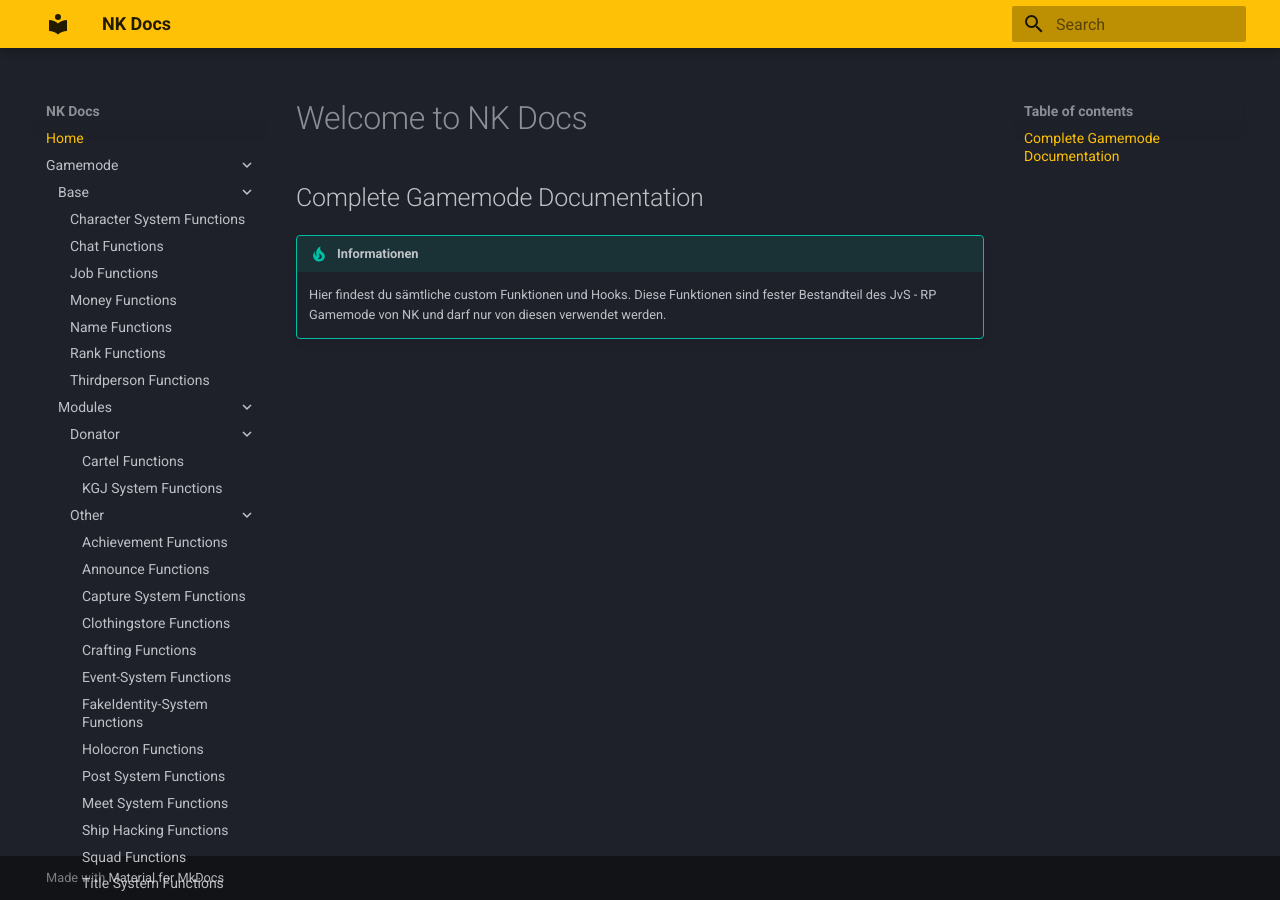
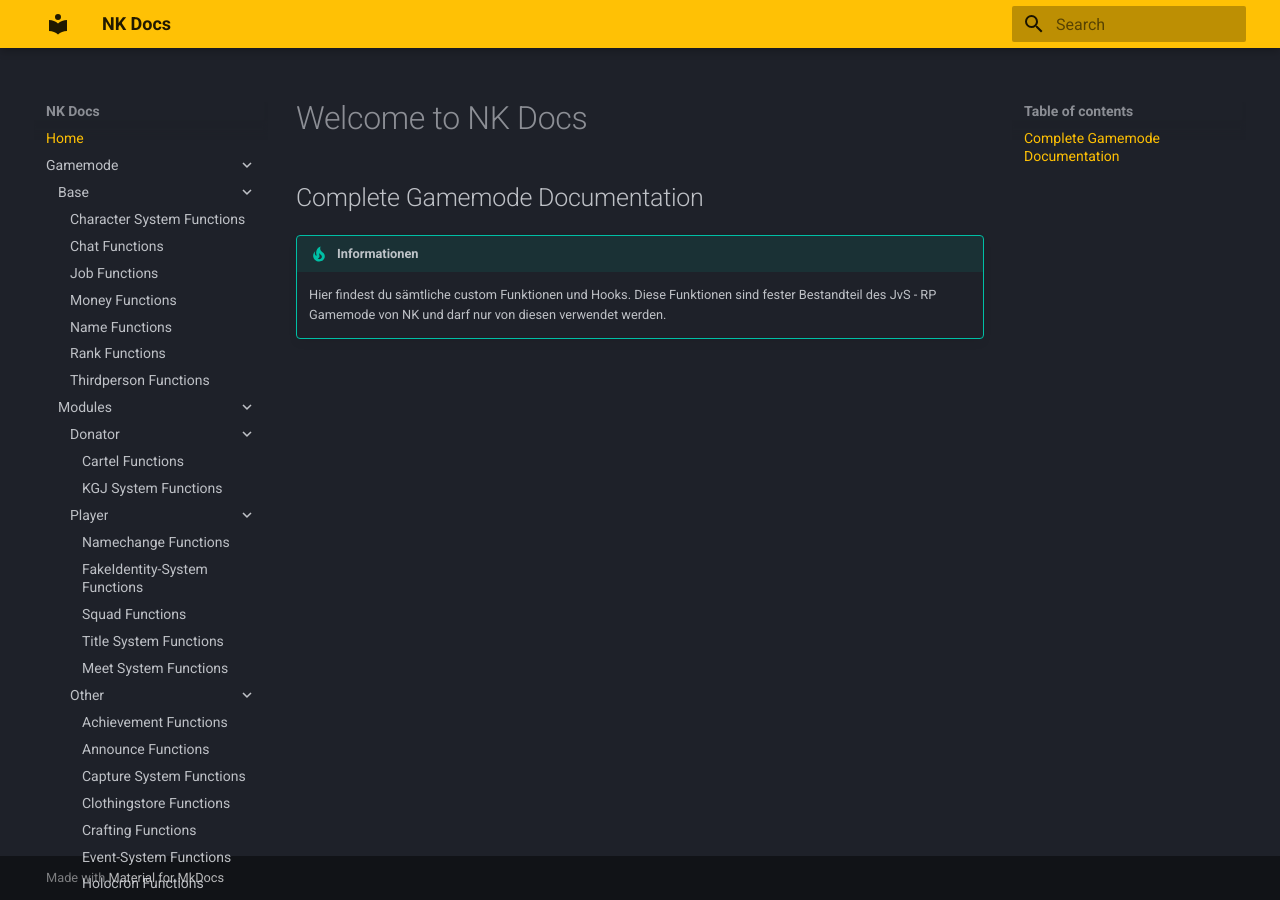
Before and after one commit to xCraith/nkdocs, an MkDocs documentation site: the page built from docs/index.md, in a window 1280 px wide. Built offline with MkDocs 1.6.1 and Material for MkDocs 9.7.7, drawn with Linux system fonts in a browser that asks for light colours.

Commit message:
Update mkdocs.yml

```diff
--- a/mkdocs.yml
+++ b/mkdocs.yml
@@ -16,6 +16,12 @@ nav:
       - "Donator":
         - "cartel.md"
         - "kgjsys.md"
+      - "Player":
+          - "namechange.md"
+          - "fakeident.md"
+          - "squad.md"
+          - "title.md"
+          - "meetsystem.md"
       - "Other":
         - "achievements.md"
         - "announces.md"
@@ -23,13 +29,9 @@ nav:
         - "clothingstore.md"
         - "crafting.md"
         - "event.md"
-        - "fakeident.md"
         - "holocron.md"
         - "post.md"
-        - "meetsystem.md"
         - "shiphacking.md"
-        - "squad.md"
-        - "title.md"
         - "trainingzones.md"
     - "UI":
       - "skinlib.md"
```
